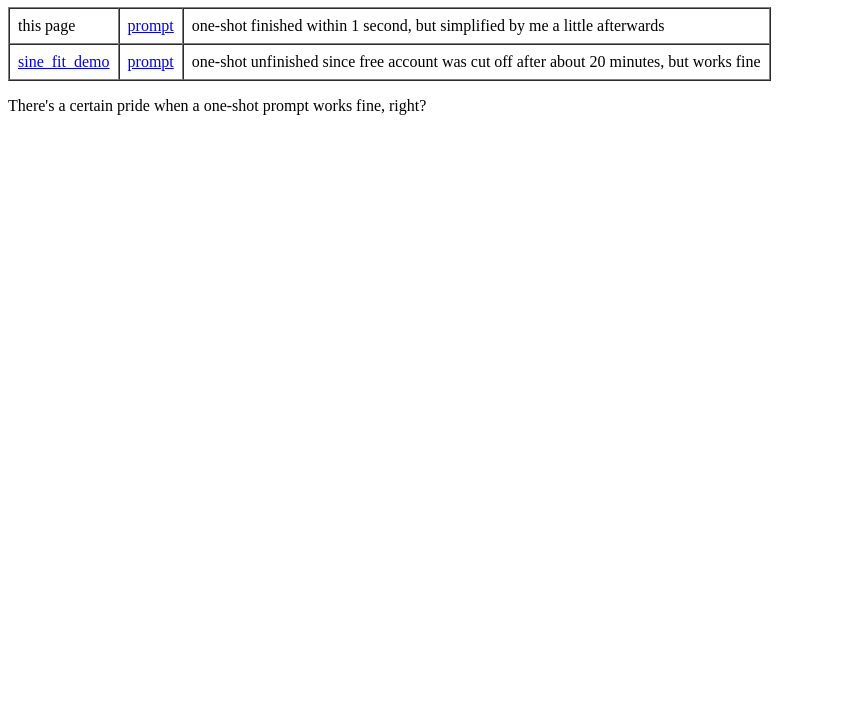
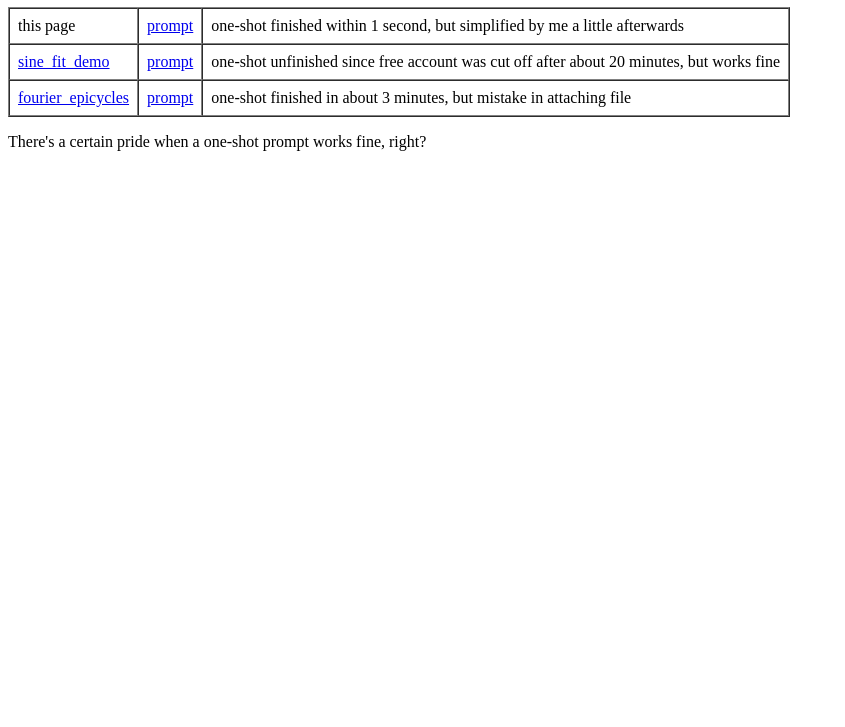
Before and after one commit to bobuhito/AI_generated_pages, a plain HTML site: page index.html in a window 1280 px wide. Shown: the part 73-800 px from the top of the page, without its empty margins (0-845 px from the left). Drawn offline with Linux system fonts and the light colour scheme.

Commit message:
Added Row 3, changed to root-relative links
Added new links and updated existing ones in the table.

```diff
--- a/index.html
+++ b/index.html
@@ -14,9 +14,13 @@
 <td><a href="https://share.gemini.google/K5xhtxf20GxW" target="_blank" rel="noopener noreferrer">prompt</a></td>
 <td>one-shot finished within 1 second, but simplified by me a little afterwards</td>
 </tr><tr>
-<td><a href="https://bobubi.store/sine_fit_demo">sine_fit_demo</a></td>
+<td><a href="/sine_fit_demo">sine_fit_demo</a></td>
 <td><a href="https://claude.ai/share/5519d0ab-b115-4f04-ab47-52c57cb9df06" target="_blank" rel="noopener noreferrer">prompt</a></td>
 <td>one-shot unfinished since free account was cut off after about 20 minutes, but works fine</td>
+</tr><tr>
+<td><a href="/fourier_epicycles">fourier_epicycles</a></td>
+<td><a href="https://grok.com/share/bGVnYWN5LWNvcHk_8da4e83e-80cb-48f5-8510-ac5db9b87e63" target="_blank" rel="noopener noreferrer">prompt</a></td>
+<td>one-shot finished in about 3 minutes, but mistake in attaching file</td>
 </tr>
 </tbody>
 </table>
```
